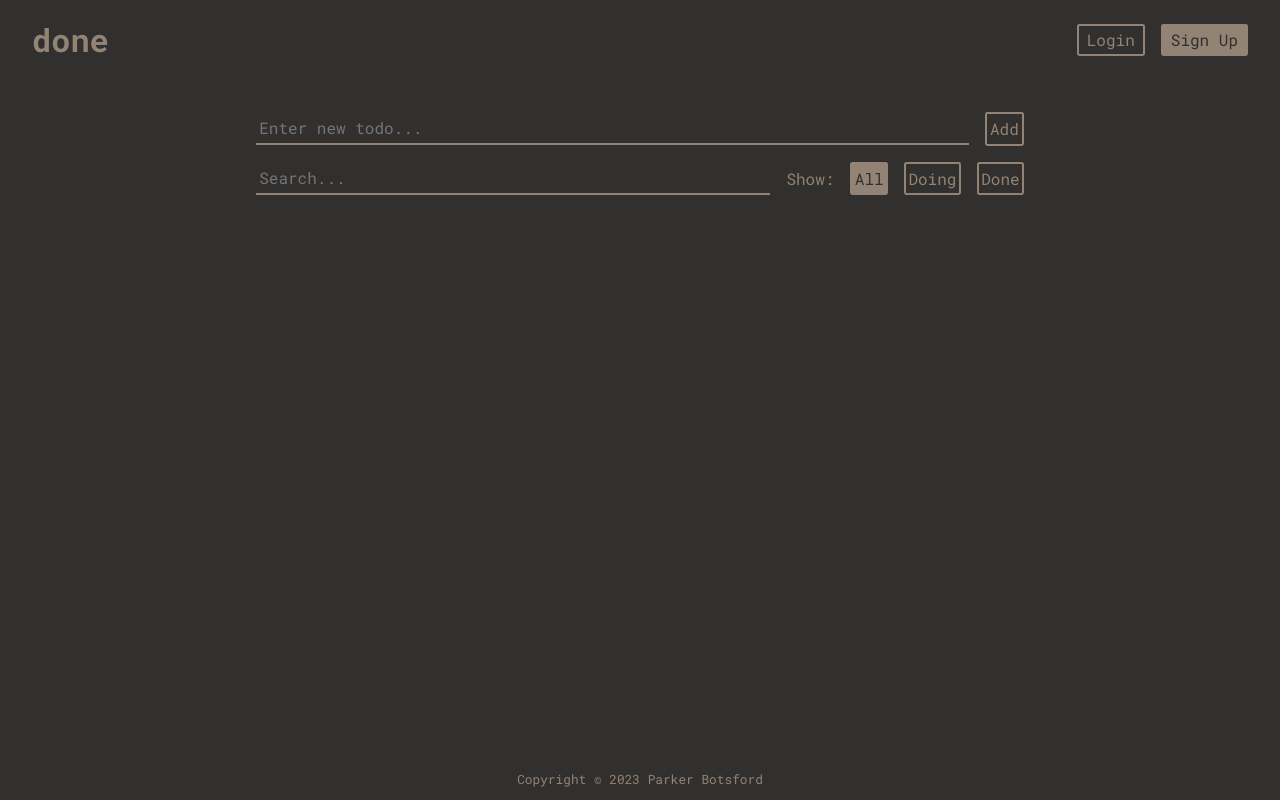
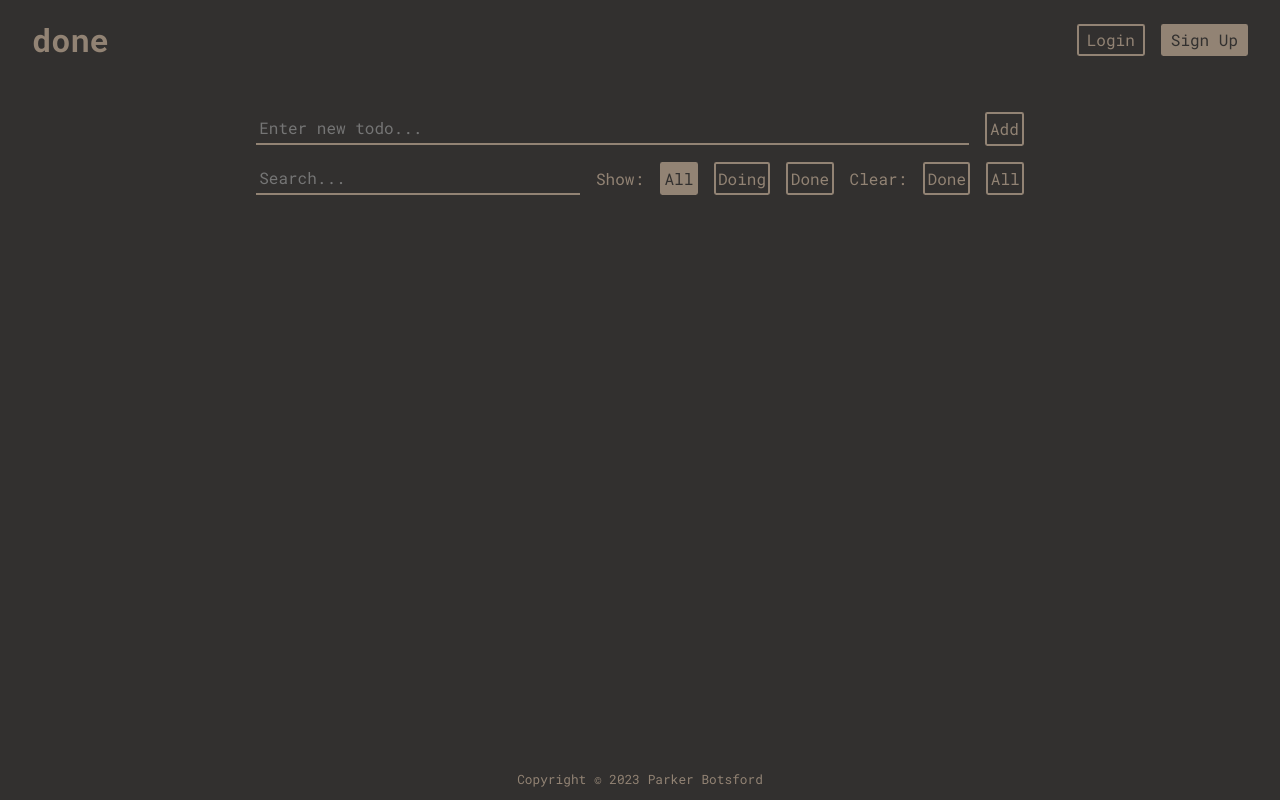
Before and after one commit to parbots/done, a Next.js app: page / in a window 1280 px wide. Built offline with nearby package versions, Linux system fonts and the light colour scheme.

Commit message:
Create and implement clear complete and clear all items button components to ListMenu

```diff
--- a/src/modules/items/menu/ListMenu.module.css
+++ b/src/modules/items/menu/ListMenu.module.css
@@ -137,3 +137,34 @@
 .filterLabel[data-selected='true']:focus-visible {
     background-color: var(--highlight)
 }
+
+.actionSection {
+    display: flex;
+    justify-content: flex-start;
+    align-items: center;
+    gap: 1rem;
+
+    border: none;
+}
+
+.actionButton {
+    padding: 0.15rem;
+
+    cursor: pointer;
+
+    border: solid 0.15rem var(--color);
+    border-radius: 0.15rem;
+
+    color: var(--color);
+    background-color: var(--background);
+
+    transition: color 0.3s, background-color 0.3s, border-color 0.3s;
+}
+
+.actionButton:hover,
+.actionButton:focus-visible {
+    border-color: var(--highlight);
+
+    color: var(--background);
+    background-color: var(--highlight);
+}
--- a/src/modules/items/menu/ListMenu.tsx
+++ b/src/modules/items/menu/ListMenu.tsx
@@ -12,6 +12,8 @@ type ListMenuProps = {
     setSearchValue: (newSearchValue: string) => void;
     currentFilter: Filter;
     setCurrentFilter: (newFilter: Filter) => void;
+    clearCompleteItems: () => void;
+    clearItems: () => void;
 };
 
 export const ListMenu = (props: ListMenuProps) => {
@@ -123,6 +125,25 @@ export const ListMenu = (props: ListMenuProps) => {
                         Done
                     </label>
                 </fieldset>
+
+                <label htmlFor='actionField'>Clear:</label>
+                <fieldset id='actionField' className={styles.actionSection}>
+                    <button
+                        type="button"
+                        onClick={() => { props.clearCompleteItems() }}
+                        className={styles.actionButton}
+                    >
+                        Done
+                    </button>
+
+                    <button
+                        type="button"
+                        onClick={() => { props.clearItems() }}
+                        className={styles.actionButton}
+                    >
+                        All
+                    </button>
+                </fieldset>
             </fieldset>
         </form>
     );
--- a/src/pages/index.tsx
+++ b/src/pages/index.tsx
@@ -32,6 +32,18 @@ export default function HomePage() {
             items.map((item) => {
                 if (item === selectedItem) item.complete = !item.complete;
                 return item;
+            })
+        );
+    };
+
+    const clearItems = () => {
+        setItems([]);
+    };
+
+    const clearCompleteItems = () => {
+        setItems(
+            items.filter((item) => {
+                return !item.complete;
             })
         );
     };
@@ -87,6 +99,8 @@ export default function HomePage() {
                         setSearchValue={setSearchValue}
                         currentFilter={currentFilter}
                         setCurrentFilter={setCurrentFilter}
+                        clearCompleteItems={clearCompleteItems}
+                        clearItems={clearItems}
                     />
                     <List items={searchedItems} toggleCompleteItem={toggleCompleteItem} />
                 </main>
```
